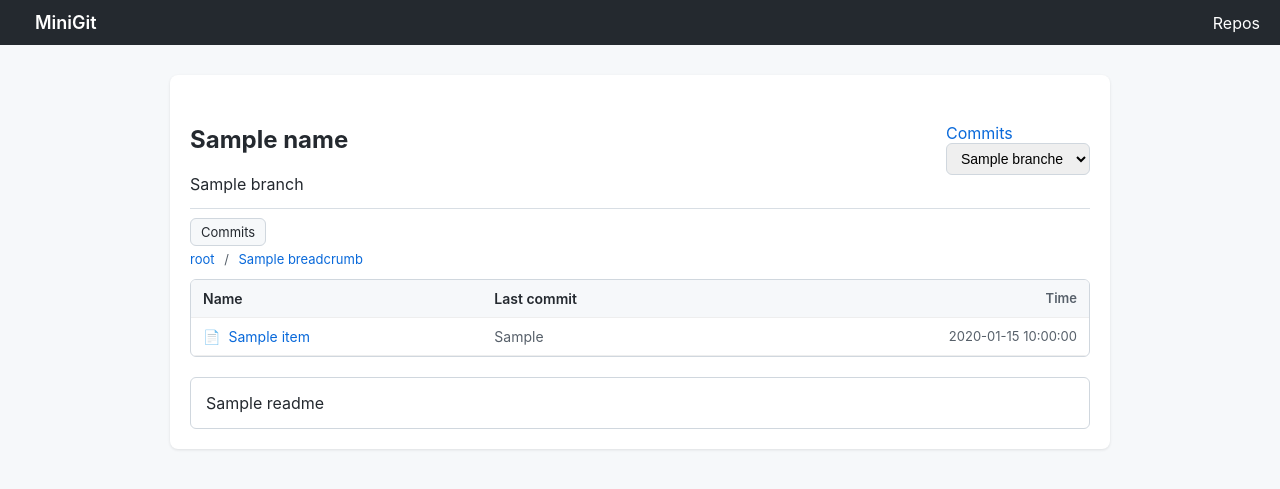
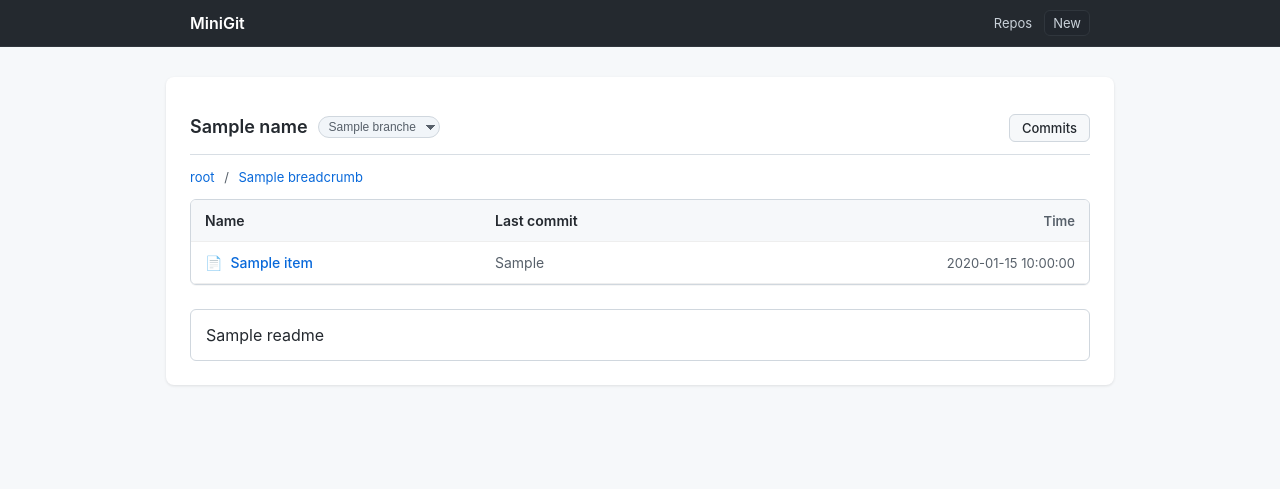
Before and after one commit to aaadddiiii/g, a Flask app: template templates/repo.html in a window 1280 px wide. Shown: the top 489 px of the page. Run offline with Flask 3, Linux system fonts and the light colour scheme; the template is opened without the code that fills it: most values are stand-ins (such as "Sample title", 1, 10 or a date in 2020); some libraries are stand-ins or nearby versions.

Commit message:
refactor: remove cluttered navbar, align layout, and improve visual consistency

```diff
--- a/static/style.css
+++ b/static/style.css
@@ -21,22 +21,59 @@ a:hover {
    Navbar
 -------------------------- */
 .navbar {
-  display: flex;
-  justify-content: space-between;
-  align-items: center;
-  padding: 12px 20px;
+  width: 100%;
   background: #24292f;
+  border-bottom: 1px solid #30363d;
 }
 
-.navbar a {
-  color: #fff;
-  margin-left: 15px;
+/* inner wrapper to align with container */
+.navbar-inner {
+  max-width: 900px;
+  margin: 0 auto;
+  display: flex;
+  align-items: center;
+  justify-content: space-between;
+  padding: 10px 16px;
 }
 
+/* left */
 .logo {
+  color: #fff;
   font-weight: 600;
-  font-size: 18px;
+  font-size: 16px;
 }
+
+/* right */
+.nav-right {
+  display: flex;
+  align-items: center;
+  gap: 12px;
+}
+
+.nav-right a {
+  color: #c9d1d9;
+  font-size: 13px;
+}
+
+.nav-right a:hover {
+  color: #fff;
+  text-decoration: none;
+}
+
+/* button */
+.nav-btn {
+  padding: 4px 8px;
+  border: 1px solid #30363d;
+  border-radius: 6px;
+  background: #21262d;
+}
+
+.nav-btn:hover {
+  background: #30363d;
+}
+
+
+
 
 /* -------------------------
    Layout
@@ -45,7 +82,7 @@ a:hover {
   max-width: 900px;
   margin: 30px auto;
   background: #fff;
-  padding: 20px;
+  padding: 24px;
   border-radius: 8px;
   box-shadow: 0 1px 3px rgba(0,0,0,0.1);
 }
@@ -60,33 +97,33 @@ input, button, select {
   font-size: 14px;
 }
 
+button, select {
+  cursor: pointer;
+}
+
 /* -------------------------
    Breadcrumb
 -------------------------- */
 .breadcrumb {
   font-size: 13px;
   color: #57606a;
-  margin: 10px 0 12px;
+  margin: 10px 0 14px;
 }
 
 .breadcrumb span {
   margin: 0 6px;
 }
 
-.breadcrumb a {
-  color: #0969da;
-}
-
 /* -------------------------
-   Repo Header (IMPROVED)
+   Repo Header
 -------------------------- */
 .repo-header {
   display: flex;
   justify-content: space-between;
   align-items: center;
-  padding: 10px 0 14px;
+  padding: 14px 0 16px;
   border-bottom: 1px solid #d8dee4;
-  margin-bottom: 12px;
+  margin-bottom: 14px;
 }
 
 .repo-title {
@@ -101,38 +138,36 @@ input, button, select {
   font-weight: 600;
 }
 
-/* improved badge */
-.branch-badge {
+/* branch dropdown badge */
+.branch-select {
+  appearance: none;
   background: #f1f5f9;
   border: 1px solid #d0d7de;
-  padding: 3px 10px;
+  padding: 3px 22px 3px 10px;
   border-radius: 999px;
   font-size: 12px;
   color: #57606a;
-}
+  cursor: pointer;
 
-/* right side controls */
-.branch-form {
-  display: flex;
-  align-items: center;
-  gap: 10px;
+  background-image: linear-gradient(45deg, transparent 50%, #57606a 50%),
+                    linear-gradient(135deg, #57606a 50%, transparent 50%);
+  background-position: right 8px top 55%, right 3px top 55%;
+  background-size: 5px 5px;
+  background-repeat: no-repeat;
 }
 
 /* commits button */
-.repo-actions {
-  margin: 10px 0;
-}
-
-.repo-actions a {
-  padding: 5px 10px;
+.commits-btn {
+  font-size: 13px;
+  padding: 5px 12px;
   border: 1px solid #d0d7de;
   border-radius: 6px;
   background: #f6f8fa;
   color: #24292f;
-  font-size: 13px;
+  font-weight: 500;
 }
 
-.repo-actions a:hover {
+.commits-btn:hover {
   background: #f3f4f6;
   text-decoration: none;
 }
@@ -145,15 +180,17 @@ input, button, select {
   border-radius: 6px;
   overflow: hidden;
   margin-top: 10px;
+  box-shadow: 0 1px 0 rgba(27,31,36,0.04);
 }
 
 .repo-row {
   display: grid;
   grid-template-columns: 2fr 3fr 1fr;
-  padding: 10px 12px;
+  padding: 12px 14px;
   border-bottom: 1px solid #eee;
   font-size: 14px;
   align-items: center;
+  transition: background 0.15s ease;
 }
 
 .repo-row.header {
@@ -171,6 +208,10 @@ input, button, select {
   align-items: center;
 }
 
+.col-name a {
+  font-weight: 500;
+}
+
 .col-message {
   color: #57606a;
 }
@@ -186,11 +227,6 @@ input, button, select {
   color: inherit;
 }
 
-.col-message a:hover,
-.col-time a:hover {
-  text-decoration: underline;
-}
-
 /* -------------------------
    Empty State
 -------------------------- */
@@ -204,7 +240,7 @@ input, button, select {
    README
 -------------------------- */
 .readme-box {
-  margin-top: 20px;
+  margin-top: 24px;
   padding: 15px;
   border: 1px solid #d0d7de;
   border-radius: 6px;
@@ -228,7 +264,7 @@ pre {
 }
 
 /* -------------------------
-   Commit / History Cards
+   Commit / History
 -------------------------- */
 .commit-container {
   margin-top: 15px;
@@ -278,7 +314,7 @@ pre {
 }
 
 /* -------------------------
-   Commit Diff View
+   Diff View
 -------------------------- */
 .commit-box {
   margin-top: 10px;
--- a/templates/base.html
+++ b/templates/base.html
@@ -1,5 +1,6 @@
 <!doctype html>
 <html>
+
 <head>
   <title>MiniGit</title>
 
@@ -15,20 +16,21 @@
 <body>
 
   <!-- Top Navbar -->
-  <div class="navbar">
-    <div class="nav-left">
-      <a class="logo" href="/">MiniGit</a>
-    </div>
+<div class="navbar">
+  <div class="navbar-inner">
+    <a class="logo" href="/">MiniGit</a>
 
     <div class="nav-right">
       <a href="/">Repos</a>
+      <a href="/" class="nav-btn">New</a>
     </div>
   </div>
-
+</div>
   <!-- Main Container -->
   <div class="container">
     {% block content %}{% endblock %}
   </div>
 
 </body>
+
 </html>
--- a/templates/repo.html
+++ b/templates/repo.html
@@ -2,18 +2,15 @@
 
 {% block content %}
 
+<!-- Repo header -->
 <div class="repo-header">
-  <div class="left">
+  <div class="repo-title">
     <h2>{{name}}</h2>
-    <span class="branch-pill">{{branch}}</span>
-  </div>
 
-  <div class="right">
-    <a class="btn" href="/commits/{{name}}?branch={{branch}}">Commits</a>
-
-    <form method="get">
+    <!-- branch dropdown -->
+    <form method="get" class="branch-inline">
       <input type="hidden" name="path" value="{{path}}">
-      <select name="branch" onchange="this.form.submit()">
+      <select name="branch" onchange="this.form.submit()" class="branch-select">
         {% for b in branches %}
         <option value="{{b}}" {% if b==branch %}selected{% endif %}>
           {{b}}
@@ -22,14 +19,13 @@
       </select>
     </form>
   </div>
-</div>
 
-
-
-<!-- Top actions -->
-
-<div class="repo-actions">
-  <a href="/commits/{{name}}?branch={{branch}}">Commits</a>
+  <!-- only keep commits button -->
+  <div>
+    <a class="btn commits-btn" href="/commits/{{name}}?branch={{branch}}">
+      Commits
+    </a>
+  </div>
 </div>
 
 <!-- Breadcrumb -->
@@ -87,8 +83,6 @@
       </a>
     </span>
 
-
-
   </div>
   {% endfor %}
 
```
